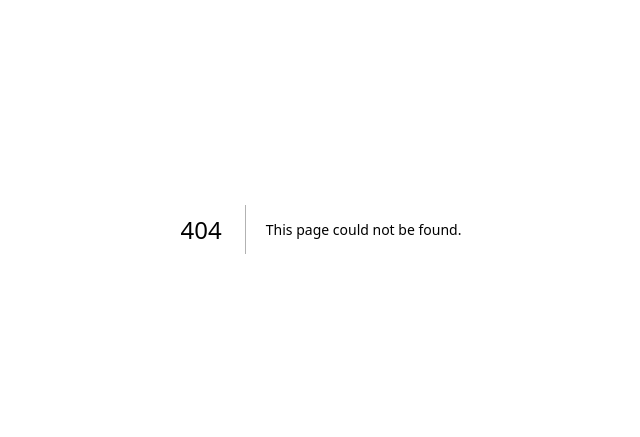
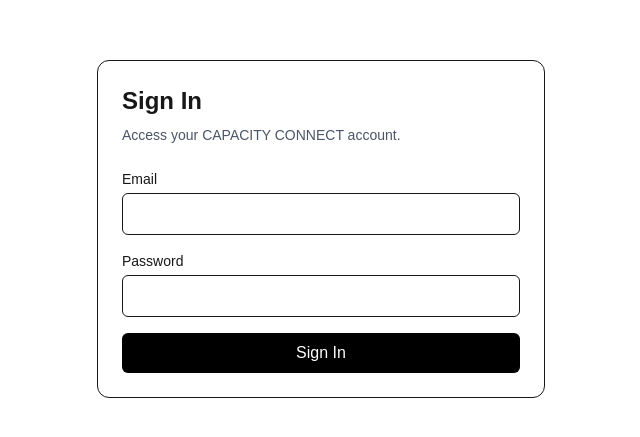
Before and after one commit to veer-cpu/capacity-connect, a Next.js app: page /login in a window 1280 px wide. Before the commit this address had no page. Shown: the part 171-608 px from the top of the page, without its empty margins (319-959 px from the left). Built offline with nearby package versions, Linux system fonts and the light colour scheme; no server answers.

Commit message:
feat: add authentication login logout and role routing

```diff
--- /dev/null
+++ b/app/admin/dashboard/page.tsx
@@ -0,0 +1,7 @@
+export default function AdminDashboard() {
+  return (
+    <main className="p-8">
+      <h1 className="text-2xl font-semibold">Admin Dashboard</h1>
+    </main>
+  );
+}
--- /dev/null
+++ b/app/login/page.tsx
@@ -0,0 +1,131 @@
+"use client";
+
+import { useState } from "react";
+import { useRouter } from "next/navigation";
+import { createClient } from "@/lib/supabase/client";
+
+export default function LoginPage() {
+  const router = useRouter();
+  const supabase = createClient();
+
+  const [email, setEmail] = useState("");
+  const [password, setPassword] = useState("");
+  const [message, setMessage] = useState("");
+  const [loading, setLoading] = useState(false);
+
+  async function handleLogin(e: React.FormEvent) {
+    e.preventDefault();
+
+    setLoading(true);
+    setMessage("");
+
+    const { data, error } = await supabase.auth.signInWithPassword({
+      email,
+      password,
+    });
+
+    if (error) {
+      setMessage("Invalid email or password.");
+      setLoading(false);
+      return;
+    }
+
+    if (!data.user) {
+      setMessage("Unable to sign in.");
+      setLoading(false);
+      return;
+    }
+
+    const { data: profile, error: profileError } = await supabase
+      .from("profiles")
+      .select("role, is_approved, is_active")
+      .eq("id", data.user.id)
+      .single();
+
+    if (profileError || !profile) {
+      setMessage("Profile could not be loaded.");
+      setLoading(false);
+      return;
+    }
+
+    if (!profile.is_active) {
+      await supabase.auth.signOut();
+      setMessage("This account is inactive.");
+      setLoading(false);
+      return;
+    }
+
+    if (!profile.is_approved) {
+      await supabase.auth.signOut();
+      setMessage("Your account is waiting for approval.");
+      setLoading(false);
+      return;
+    }
+
+    if (profile.role === "admin") {
+      router.push("/admin/dashboard");
+    } else if (profile.role === "trainer") {
+      router.push("/trainer/dashboard");
+    } else {
+      router.push("/trainee/dashboard");
+    }
+
+    router.refresh();
+  }
+
+  return (
+    <main className="min-h-screen flex items-center justify-center p-6">
+      <div className="w-full max-w-md border rounded-xl p-6">
+        <h1 className="text-2xl font-semibold">Sign In</h1>
+
+        <p className="mt-2 text-sm text-gray-600">
+          Access your CAPACITY CONNECT account.
+        </p>
+
+        <form onSubmit={handleLogin} className="mt-6 space-y-4">
+          <div>
+            <label className="block text-sm font-medium mb-1">
+              Email
+            </label>
+
+            <input
+              type="email"
+              value={email}
+              onChange={(e) => setEmail(e.target.value)}
+              required
+              className="w-full border rounded-md px-3 py-2"
+            />
+          </div>
+
+          <div>
+            <label className="block text-sm font-medium mb-1">
+              Password
+            </label>
+
+            <input
+              type="password"
+              value={password}
+              onChange={(e) => setPassword(e.target.value)}
+              required
+              className="w-full border rounded-md px-3 py-2"
+            />
+          </div>
+
+          <button
+            type="submit"
+            disabled={loading}
+            className="w-full rounded-md bg-black text-white py-2 disabled:opacity-50"
+          >
+            {loading ? "Signing in..." : "Sign In"}
+          </button>
+        </form>
+
+        {message && (
+          <p className="mt-4 text-sm">
+            {message}
+          </p>
+        )}
+      </div>
+    </main>
+  );
+}
--- /dev/null
+++ b/app/logout/page.tsx
@@ -0,0 +1,28 @@
+"use client";
+
+import { useEffect } from "react";
+import { useRouter } from "next/navigation";
+import { createClient } from "@/lib/supabase/client";
+
+export default function LogoutPage() {
+  const router = useRouter();
+
+  useEffect(() => {
+    async function logout() {
+      const supabase = createClient();
+
+      await supabase.auth.signOut();
+
+      router.replace("/login");
+      router.refresh();
+    }
+
+    logout();
+  }, [router]);
+
+  return (
+    <main className="p-8">
+      <p>Signing out...</p>
+    </main>
+  );
+}
--- /dev/null
+++ b/app/trainee/dashboard/page.tsx
@@ -0,0 +1,7 @@
+export default function TraineeDashboard() {
+  return (
+    <main className="p-8">
+      <h1 className="text-2xl font-semibold">Trainee Dashboard</h1>
+    </main>
+  );
+}
--- /dev/null
+++ b/app/trainer/dashboard/page.tsx
@@ -0,0 +1,7 @@
+export default function TrainerDashboard() {
+  return (
+    <main className="p-8">
+      <h1 className="text-2xl font-semibold">Trainer Dashboard</h1>
+    </main>
+  );
+}
```
